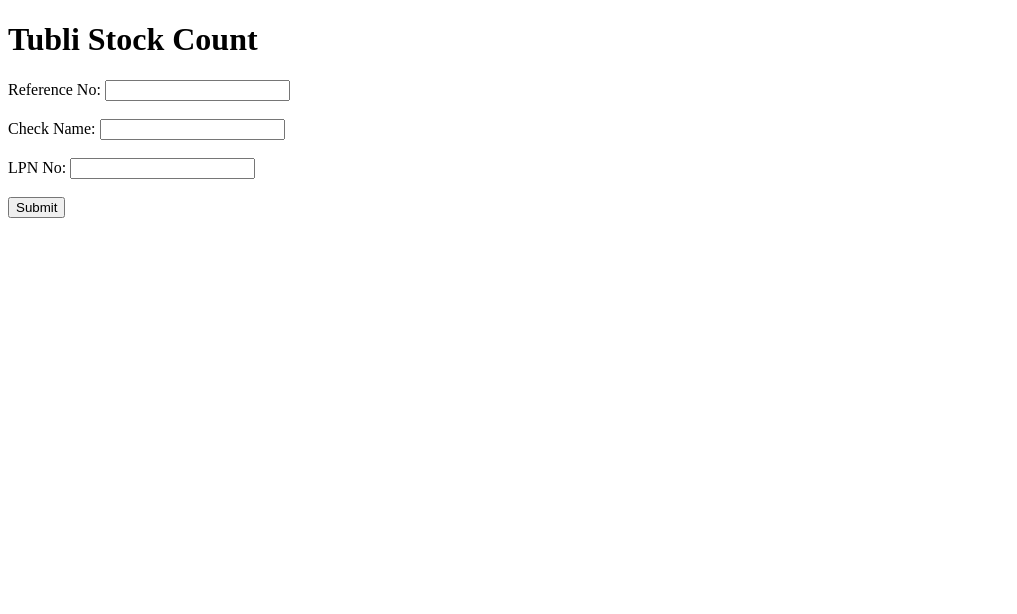
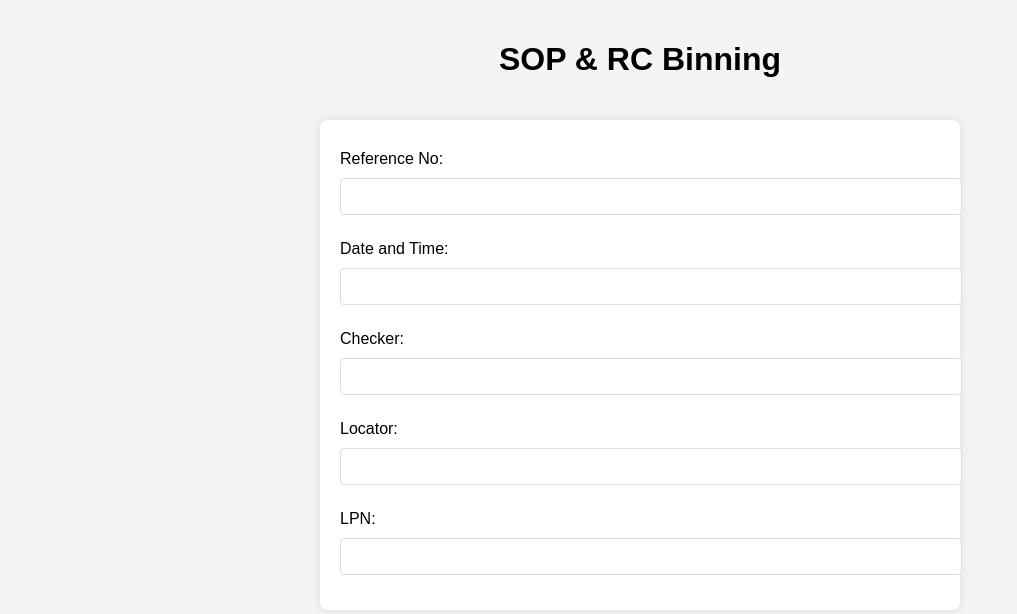
Before and after one commit to asif1001/Tubli-stocktake, a plain HTML site: page index.html in a window 1280 px wide. Shown: the whole page, without its empty margins (0-1017 px from the left). Drawn offline with Linux system fonts and the light colour scheme.

Commit message:
Update index.html

```diff
--- a/index.html
+++ b/index.html
@@ -1,39 +1,94 @@
 <!DOCTYPE html>
 <html lang="en">
 <head>
-  <meta charset="UTF-8">
-  <meta name="viewport" content="width=device-width, initial-scale=1.0">
-  <title>Data Entry Form</title>
+    <meta charset="UTF-8">
+    <meta name="viewport" content="width=device-width, initial-scale=1.0">
+    <title>Web Form with EmailJS</title>
+    <!-- Include EmailJS SDK -->
+    <script type="text/javascript" src="https://cdn.emailjs.com/dist/email.min.js"></script>
+    <!-- Link to the external JavaScript file -->
+    <script src="script.js" defer></script>
+
+    <!-- CSS for mobile responsiveness -->
+    <style>
+        body {
+            font-family: Arial, sans-serif;
+            margin: 0;
+            padding: 0;
+            background-color: #f4f4f4;
+        }
+        h1 {
+            text-align: center;
+            padding: 20px;
+        }
+        form {
+            max-width: 600px;
+            margin: 20px auto;
+            padding: 20px;
+            background-color: #fff;
+            border-radius: 8px;
+            box-shadow: 0 0 10px rgba(0, 0, 0, 0.1);
+        }
+        label {
+            display: block;
+            margin: 10px 0 5px;
+        }
+        input {
+            width: 100%;
+            padding: 10px;
+            margin: 5px 0 15px;
+            border: 1px solid #ddd;
+            border-radius: 4px;
+        }
+        button {
+            width: 100%;
+            padding: 10px;
+            background-color: #28a745;
+            color: white;
+            border: none;
+            border-radius: 4px;
+            cursor: pointer;
+            margin-bottom: 10px;
+        }
+        button:hover {
+            background-color: #218838;
+        }
+        #downloadBtn {
+            background-color: #007bff;
+        }
+        #downloadBtn:hover {
+            background-color: #0056b3;
+        }
+        @media (max-width: 768px) {
+            form {
+                width: 90%;
+            }
+        }
+    </style>
 </head>
 <body>
-  <h1>Tubli Stock Count</h1>
-  <form id="dataForm">
-    <label for="referenceNo">Reference No:</label>
-    <input type="text" id="referenceNo" name="referenceNo" required><br><br>
+    <h1>SOP & RC Binning</h1>
+    <form>
+        <!-- Reference No -->
+        <label for="referenceNo">Reference No:</label>
+        <input type="text" id="referenceNo" name="referenceNo" readonly>
 
-    <label for="checkName">Check Name:</label>
-    <input type="text" id="checkName" name="checkName" required><br><br>
+        <!-- Date and Time -->
+        <label for="dateTime">Date and Time:</label>
+        <input type="text" id="dateTime" name="dateTime" readonly>
 
-    <label for="lpnNo">LPN No:</label>
-    <input type="text" id="lpnNo" name="lpnNo" required><br><br>
+        <!-- Branch -->
+        <label for="branch">Checker:</label>
+        <input type="text" id="branch" name="branch" required>
 
-    <button type="submit">Submit</button>
-  </form>
+        <!-- Location -->
+        <label for="location">Locator:</label>
+        <input type="text" id="location" name="location" required>
 
-  <script>
-    const scriptURL = 'https://script.google.com/macros/s/AKfycbyzkMDlKyZWB190CNlPpFeyzk77HXflD5jMJMp_nz1i9k3XDkXaMhg52NTfKAKKfLzi/exec';
+        <!-- Part No -->
+        <label for="partNo">LPN:</label>
+        <input type="text" id="partNo" name="partNo" required>
 
-    document.getElementById('dataForm').addEventListener('submit', (e) => {
-      e.preventDefault();
-      const formData = new FormData(e.target);
-
-      fetch(scriptURL, {
-        method: 'POST',
-        body: new URLSearchParams(formData)
-      })
-      .then(response => alert('Data successfully sent!'))
-      .catch(error => alert('Error! Data could not be sent.'));
-    });
-  </script>
+    </form>
 </body>
 </html>
```
